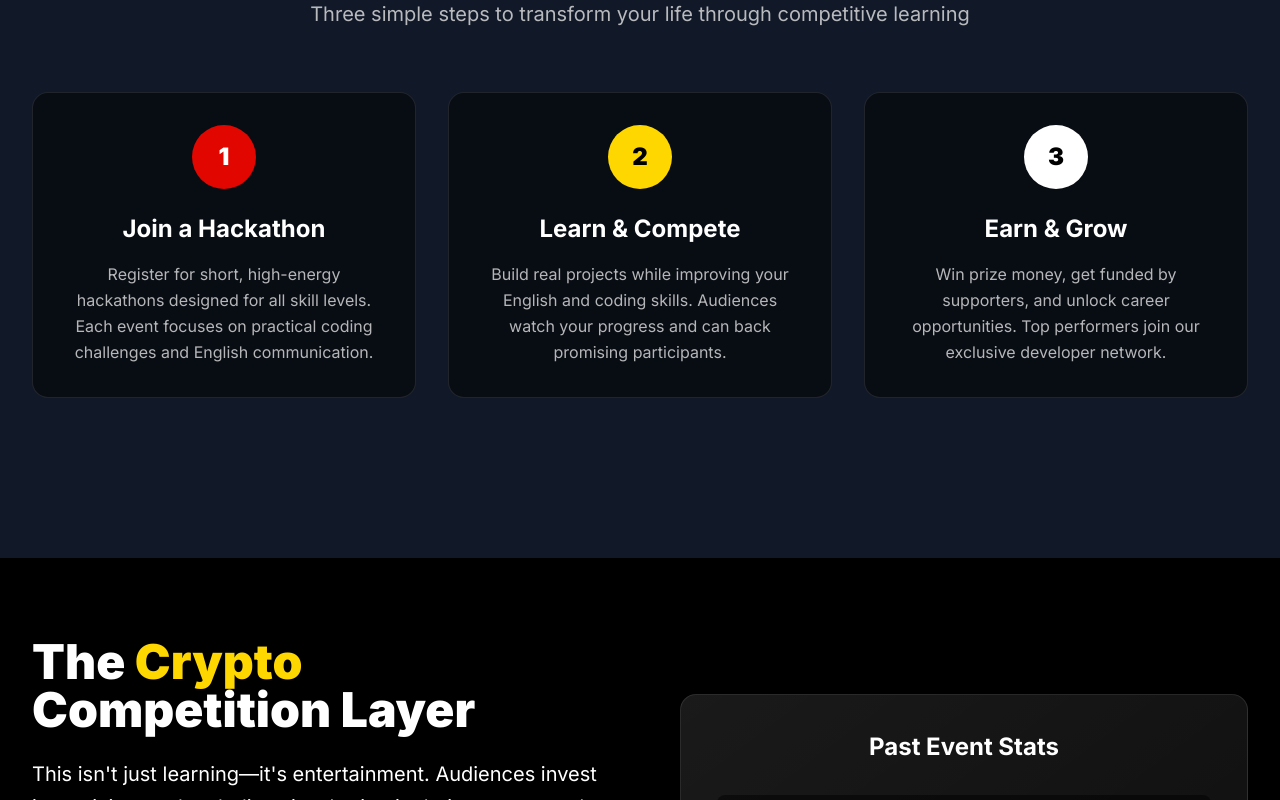
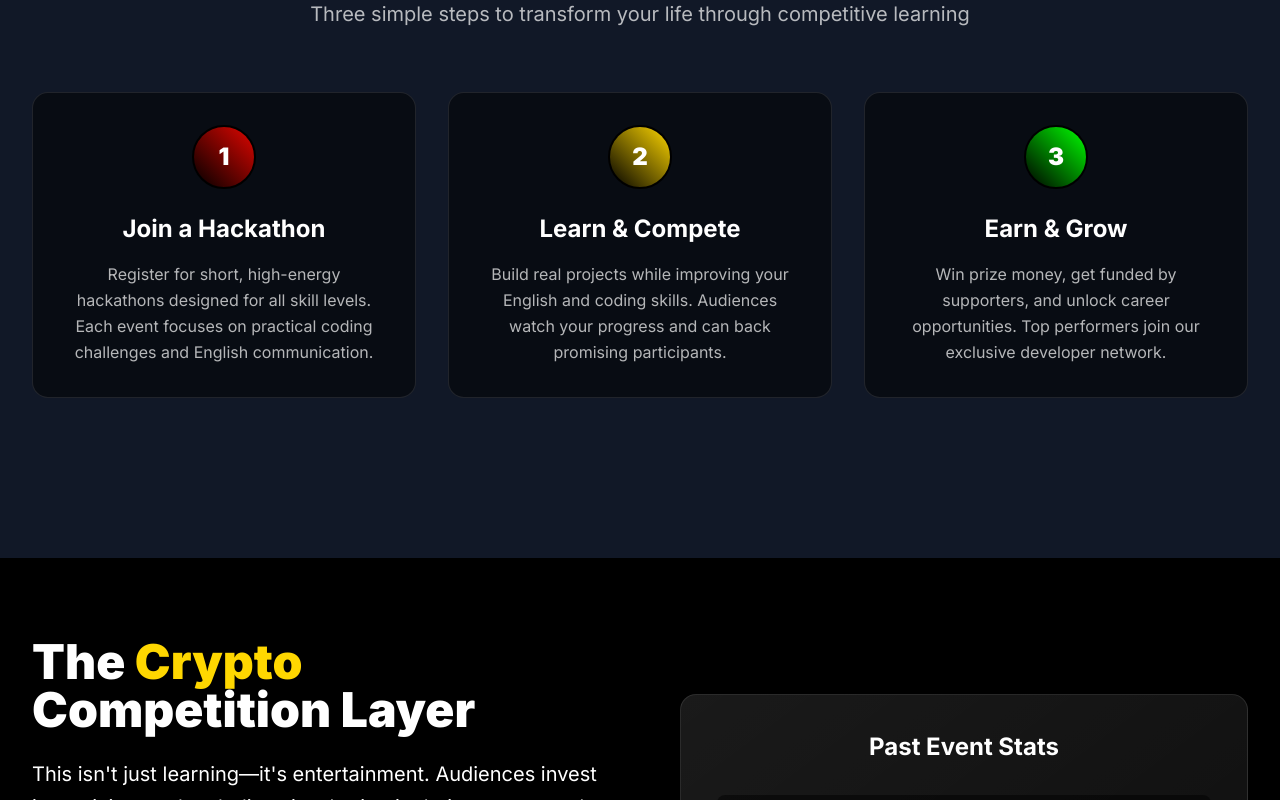
Before and after one commit to D3Portillo/coderiots.com, a Next.js app: page / in a window 1280 px wide. Shown: the part 880-1680 px from the top of the page. Built offline with nearby package versions, Linux system fonts and the light colour scheme.

Commit message:
chores:small changes

```diff
--- a/app/page.tsx
+++ b/app/page.tsx
@@ -87,7 +87,7 @@ export default function Home() {
 
           <div className="grid md:grid-cols-3 gap-8">
             <div className="text-center p-8 bg-black/50 rounded-2xl border border-white/10">
-              <div className="w-16 h-16 bg-riot-red rounded-full flex items-center justify-center mx-auto mb-6">
+              <div className="w-16 h-16 border-2 border-black bg-gradient-to-bl from-riot-red to-black rounded-full flex items-center justify-center mx-auto mb-6">
                 <span className="text-2xl font-black text-white">1</span>
               </div>
               <h3 className="text-2xl font-bold text-white mb-4">
@@ -101,8 +101,8 @@ export default function Home() {
             </div>
 
             <div className="text-center p-8 bg-black/50 rounded-2xl border border-white/10">
-              <div className="w-16 h-16 bg-riot-yellow rounded-full flex items-center justify-center mx-auto mb-6">
-                <span className="text-2xl font-black text-black">2</span>
+              <div className="w-16 h-16 border-2 border-black bg-gradient-to-bl from-riot-yellow to-black rounded-full flex items-center justify-center mx-auto mb-6">
+                <span className="text-2xl font-black text-white">2</span>
               </div>
               <h3 className="text-2xl font-bold text-white mb-4">
                 Learn & Compete
@@ -115,8 +115,8 @@ export default function Home() {
             </div>
 
             <div className="text-center p-8 bg-black/50 rounded-2xl border border-white/10">
-              <div className="w-16 h-16 bg-white rounded-full flex items-center justify-center mx-auto mb-6">
-                <span className="text-2xl font-black text-black">3</span>
+              <div className="w-16 h-16 border-2 border-black bg-gradient-to-bl from-riot-green to-black rounded-full flex items-center justify-center mx-auto mb-6">
+                <span className="text-2xl font-black text-white">3</span>
               </div>
               <h3 className="text-2xl font-bold text-white mb-4">
                 Earn & Grow
@@ -380,7 +380,7 @@ export default function Home() {
                 <p className="text-white/80 mb-6">
                   Hackathon bids open in 20 hours.
                 </p>
-                <button className="bg-riot-red hover:bg-riot-red/80 text-white px-8 py-4 rounded-lg text-lg font-bold transition-colors w-full">
+                <button className="bg-riot-red hover:bg-riot-red/80 text-white px-8 py-4 rounded-full text-lg font-bold transition-colors w-full">
                   Bid on the winning team
                 </button>
               </div>
```
